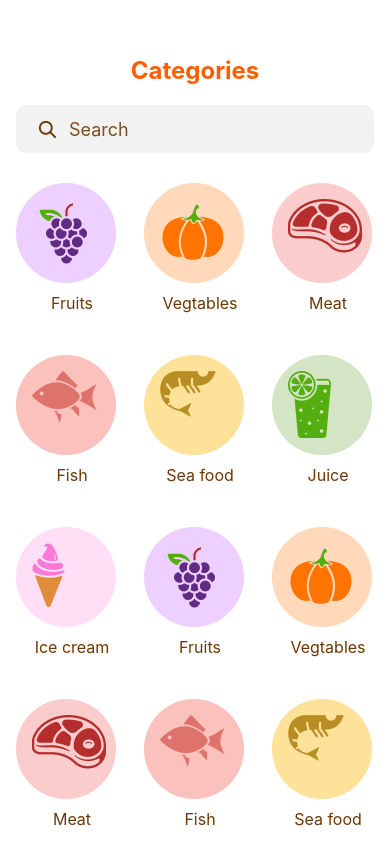
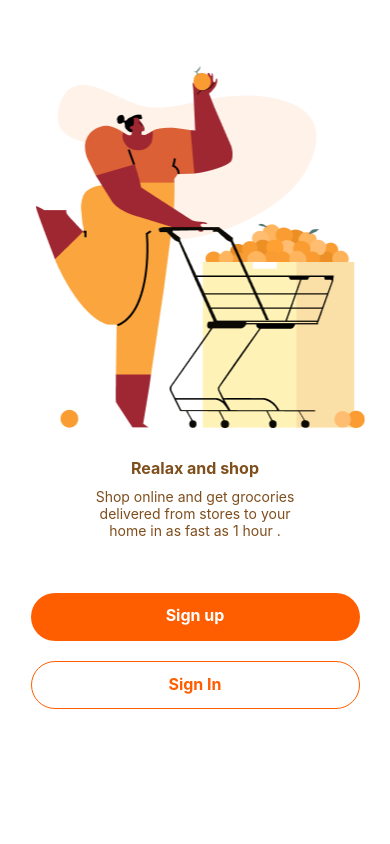
Before and after one commit to dinhtrungndt/App_food_G_FrontEnd, a React Native app: screen / in a window 390 px wide. Shown: the top 844 px of the page. Built offline with nearby package versions, Linux system fonts and the light colour scheme.

Commit message:
Up load Boarding

```diff
--- a/App.tsx
+++ b/App.tsx
@@ -7,12 +7,12 @@ import {Text, View, SafeAreaView} from 'react-native';
 import LoginScreens from './src/components/user/login';
 import HomeScreens from './src/components/listFood/Home';
 import ExploreScreens from './src/components/listFood/Explore';
+import BoardingScreens from './src/screens/Boarding/Boarding';
 
 const App = (): React.JSX.Element => {
   return (
     <SafeAreaView>
-      {/* <LoginScreens/> */}
-      <ExploreScreens />
+      <BoardingScreens />
     </SafeAreaView>
   );
 };
--- a/src/screens/Boarding/Boarding.tsx
+++ b/src/screens/Boarding/Boarding.tsx
@@ -1,14 +1,108 @@
-import { StyleSheet, Text, View } from 'react-native'
-import React from 'react'
+import {StyleSheet, Text, View, Image, TouchableOpacity} from 'react-native';
+import React from 'react';
 
-const BoardingScreens = () => {
+const BoardingScreens = (): React.JSX.Element => {
   return (
-    <View>
-      <Text>BoardingScreens</Text>
+    <View style={styles.T}>
+      {/* header */}
+      <Image
+        style={styles.boarding}
+        source={require('../../../image/Boarding_Illustration.png')}
+      />
+      {/* body */}
+      <View>
+        <Text
+          style={{
+            color: '#7F4E1D',
+            fontSize: 16,
+            fontWeight: '700',
+            textAlign: 'center',
+            paddingTop: 30,
+          }}>
+          Realax and shop
+        </Text>
+        <Text
+          style={{
+            width: 230,
+            height: 65,
+            textAlign: 'center',
+            fontSize: 14,
+            color: '#7F4E1D',
+            fontWeight: '400',
+            paddingTop: 10,
+            alignSelf: 'center',
+          }}>
+          Shop online and get grocories delivered from stores to your home in as
+          fast as 1 hour .
+        </Text>
+      </View>
+
+      {/* footer */}
+      <View>
+        {/* btnSignUp */}
+        <TouchableOpacity
+          style={{
+            width: 329,
+            height: 48,
+            backgroundColor: '#FF5E00',
+            borderRadius: 30,
+            marginTop: 50,
+            alignSelf: 'center',
+          }}>
+          <Text
+            style={{
+              textAlign: 'center',
+              fontSize: 16,
+              fontWeight: '700',
+              paddingTop: 12,
+              color: '#FFFFFF',
+            }}>
+            Sign up
+          </Text>
+        </TouchableOpacity>
+
+        {/* btnSignIn */}
+
+        <TouchableOpacity
+          style={{
+            width: 329,
+            height: 48,
+            backgroundColor: '#FFFFFF',
+            borderRadius: 30,
+            marginTop: 20,
+            alignSelf: 'center',
+            borderWidth: 1,
+            borderColor: '#FF5E00',
+          }}>
+          <Text
+            style={{
+              textAlign: 'center',
+              fontSize: 16,
+              fontWeight: '700',
+              paddingTop: 12,
+              color: '#FF5E00',
+            }}>
+            Sign In
+          </Text>
+        </TouchableOpacity>
+      </View>
     </View>
-  )
-}
+  );
+};
 
-export default BoardingScreens
+export default BoardingScreens;
 
-const styles = StyleSheet.create({})
+const styles = StyleSheet.create({
+  boarding: {
+    width: 329.36,
+    height: 362,
+    marginTop: 50,
+    marginLeft: 20,
+  },
+  T: {
+    width: '100%',
+    height: '100%',
+    padding: 16,
+    backgroundColor: '#fff',
+  },
+});
```
